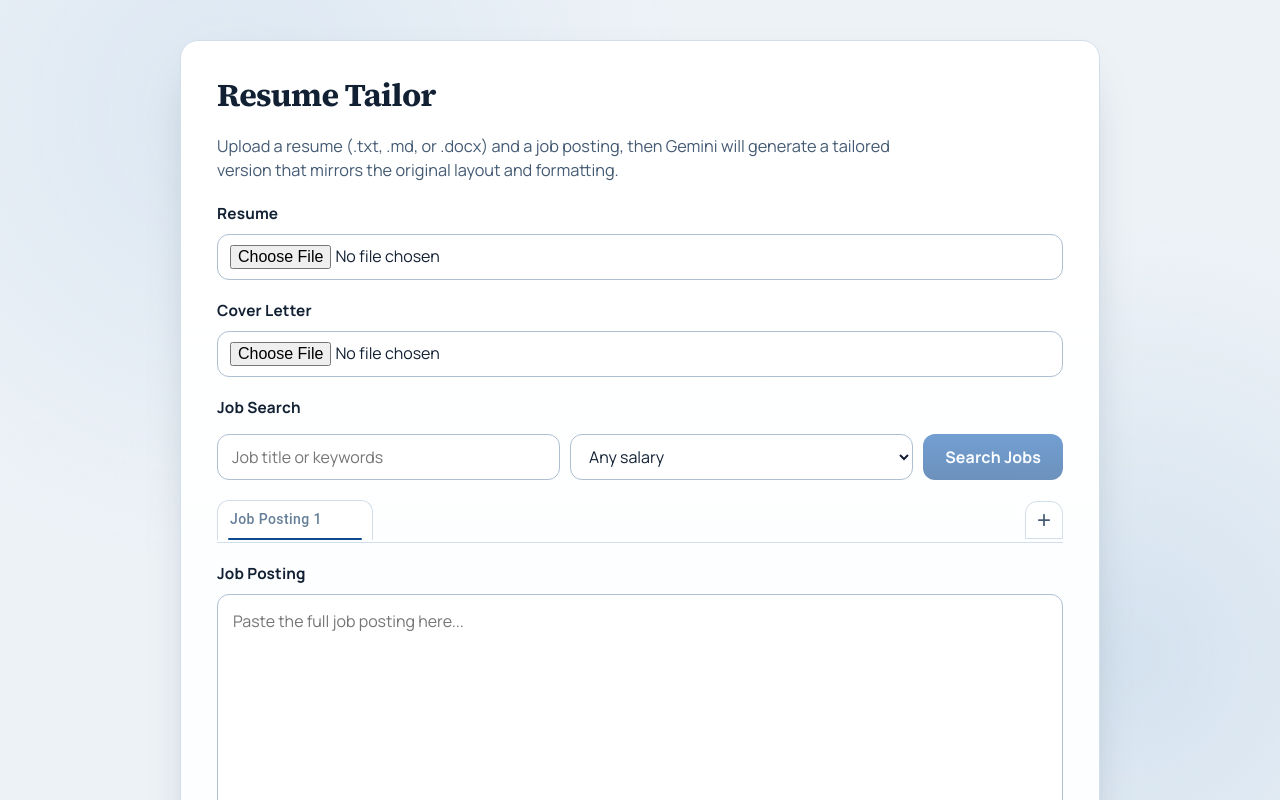
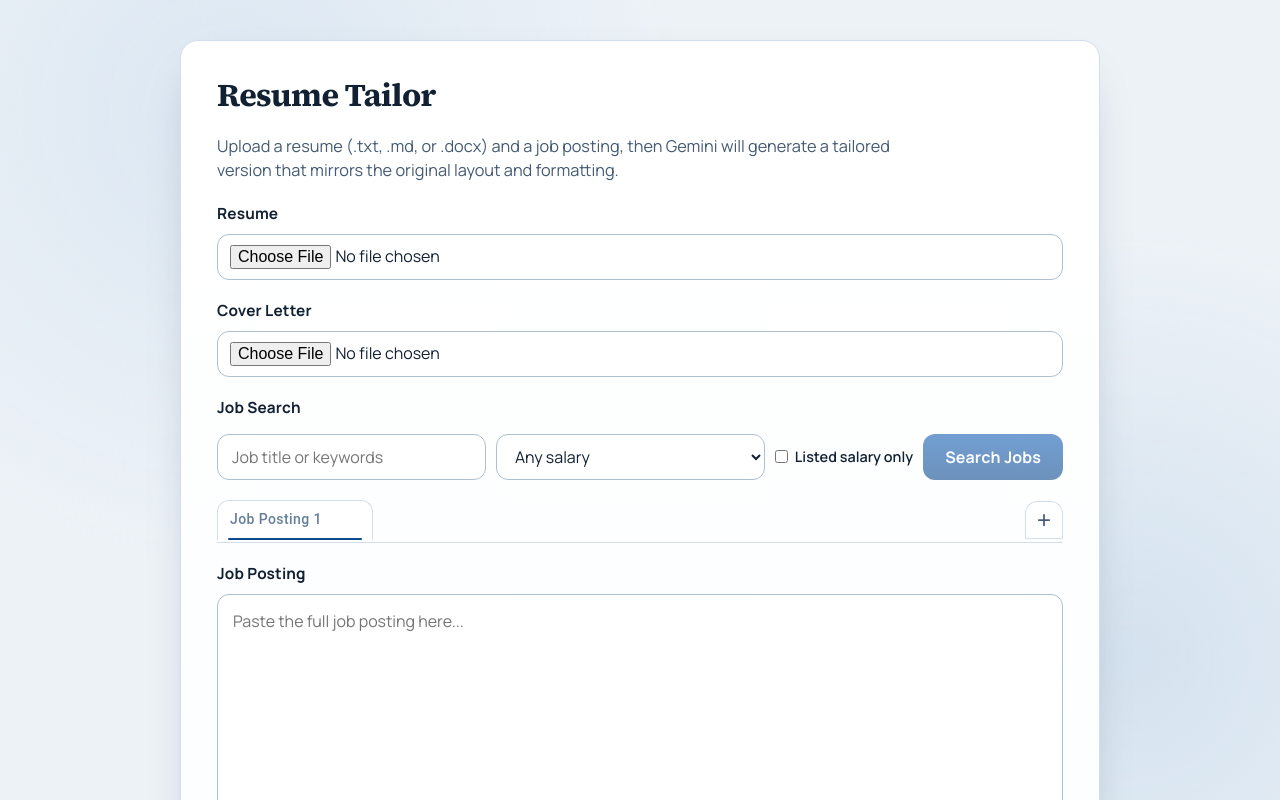
Before and after one commit to alexandergshaw/Resume-Tailor, a Next.js app in the folder hello-world/: page / in a window 1280 px wide. Shown: the top 800 px of the page. Built offline with nearby package versions, Linux system fonts and the light colour scheme.

Commit message:
feat: add option to exclude jobs with no salary listed in job search

```diff
--- a/hello-world/app/api/jobs/route.js
+++ b/hello-world/app/api/jobs/route.js
@@ -29,6 +29,7 @@ export async function GET(request) {
   const { searchParams } = new URL(request.url);
   const query = searchParams.get("query")?.trim();
   const minSalary = parseInt(searchParams.get("minSalary") || "0", 10);
+  const excludeNoSalary = searchParams.get("excludeNoSalary") === "1";
 
   if (!query) {
     return Response.json({ error: "query parameter is required." }, { status: 400 });
@@ -81,6 +82,10 @@ export async function GET(request) {
     );
   }
 
+  if (excludeNoSalary) {
+    jobs = jobs.filter((job) => job.salaryMin !== null || job.salaryMax !== null);
+  }
+
   await setCached(cacheKey, jobs, CACHE_TTL_SECONDS);
 
   return Response.json({ jobs, fromCache: false });
--- a/hello-world/app/page.js
+++ b/hello-world/app/page.js
@@ -42,6 +42,7 @@ export default function Home() {
   const [coverLetterFile, setCoverLetterFile] = useState(null);
   const [jobQuery, setJobQuery] = useState("");
   const [minSalary, setMinSalary] = useState("0");
+  const [excludeNoSalary, setExcludeNoSalary] = useState(false);
   const [jobResults, setJobResults] = useState([]);
   const [isSearching, setIsSearching] = useState(false);
   const [jobSearchError, setJobSearchError] = useState("");
@@ -407,6 +408,7 @@ export default function Home() {
     try {
       const params = new URLSearchParams({ query: jobQuery.trim() });
       if (minSalary !== "0") params.set("minSalary", minSalary);
+      if (excludeNoSalary) params.set("excludeNoSalary", "1");
 
       const response = await fetch(`/api/jobs?${params.toString()}`);
       const payload = await response.json();
@@ -646,6 +648,14 @@ export default function Home() {
               <option value="175000">$175k+</option>
               <option value="200000">$200k+</option>
             </select>
+            <label className={styles.checkboxLabel}>
+              <input
+                type="checkbox"
+                checked={excludeNoSalary}
+                onChange={(e) => setExcludeNoSalary(e.target.checked)}
+              />
+              Listed salary only
+            </label>
             <button
               type="submit"
               className={styles.button}
--- a/hello-world/app/page.module.css
+++ b/hello-world/app/page.module.css
@@ -188,6 +188,17 @@
   line-height: 1.5;
 }
 
+.checkboxLabel {
+  display: flex;
+  align-items: center;
+  gap: 7px;
+  font-size: 0.9rem;
+  font-weight: 600;
+  color: var(--text-primary);
+  cursor: pointer;
+  white-space: nowrap;
+}
+
 .jobSearchSection {
   display: flex;
   flex-direction: column;
```
